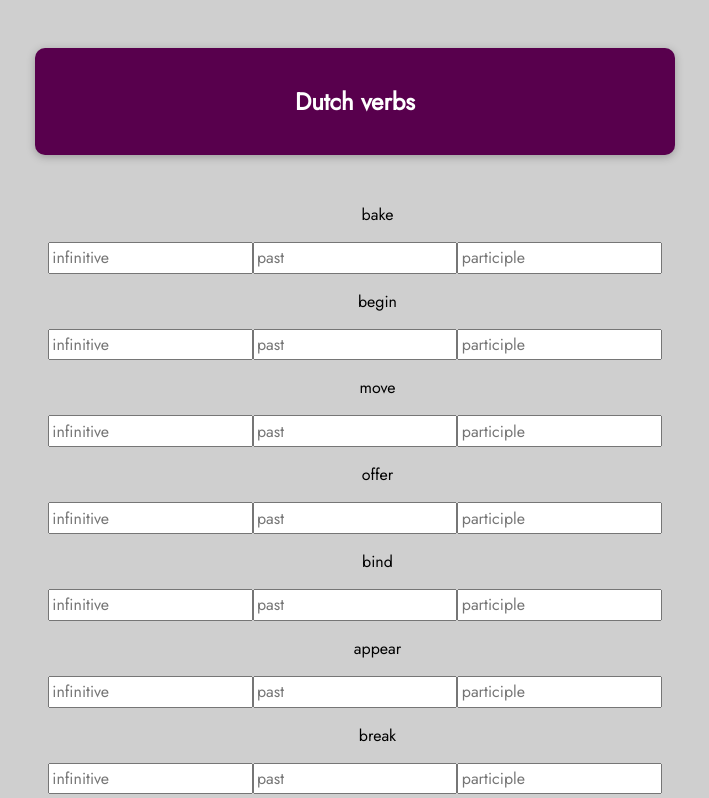
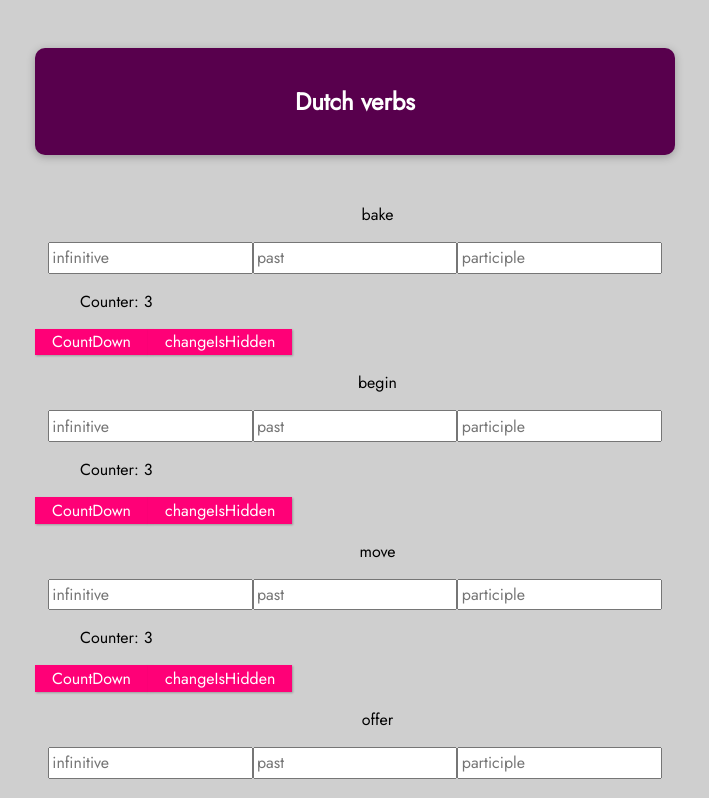
Before and after one commit to jenvigo/dutch-verbs-vue, a Vue app: page / in a window 1280 px wide. Shown: the top 798 px of the page, without its empty margins (285-994 px from the left). Built offline with nearby package versions, Linux system fonts and the light colour scheme; the HTML template or start-up script is replaced by a standard one.

Commit message:
Create method countDown to show the hint after some time

```diff
--- a/src/components/HintAnswer.vue
+++ b/src/components/HintAnswer.vue
@@ -1,13 +1,40 @@
 <template>
-<!-- todo: only show if it takes more than 3 seconds to reply -->
-  <p class="hidden">Right answer for the selected tense: {{ this[selectedTense] }}</p>
+  <!-- todo: only show if it takes more than 3 seconds to reply -->
+  <p v-bind:class="{ hidden: isHidden }">Right answer for the selected tense: {{ this[selectedTense] }}</p>
+  <p>Counter: {{ this.numberCounter }}</p>
+  <button @click="countDown">CountDown</button>
+  <button @click="changeIsHidden">changeIsHidden</button>
+  <!--  todo: use a setTimeOut para hacer un countdown en la variable numberCounter-->
 </template>
 <script>
 export default {
 	name: 'HintAnswer',
+	data() {
+		return {
+			numberCounter: 3,
+			isHidden: true,
+		};
+	},
 	props: {
 		selectedTense: {},
 		this: {}
+	},
+	methods: {
+		changeIsHidden() {
+			this.isHidden = false;
+		},
+		countDown() {
+			const intervalID = setInterval(() => {
+				this.numberCounter--;
+				if (this.numberCounter < 1) {
+					// 		/* stop the interval if numberCounter is lower than one */
+					clearInterval(intervalID);
+					/* todo: change the visibility to show the hint */
+					/* todo: remove class hidden */
+					this.isHidden = false;
+				}
+			}, 1000);
+		}
 	}
 }
 </script>
@@ -15,7 +42,8 @@ export default {
 p {
   margin-left: 45px;
 }
-.hidden{
+
+.hidden {
   display: none;
 }
 </style>
```
